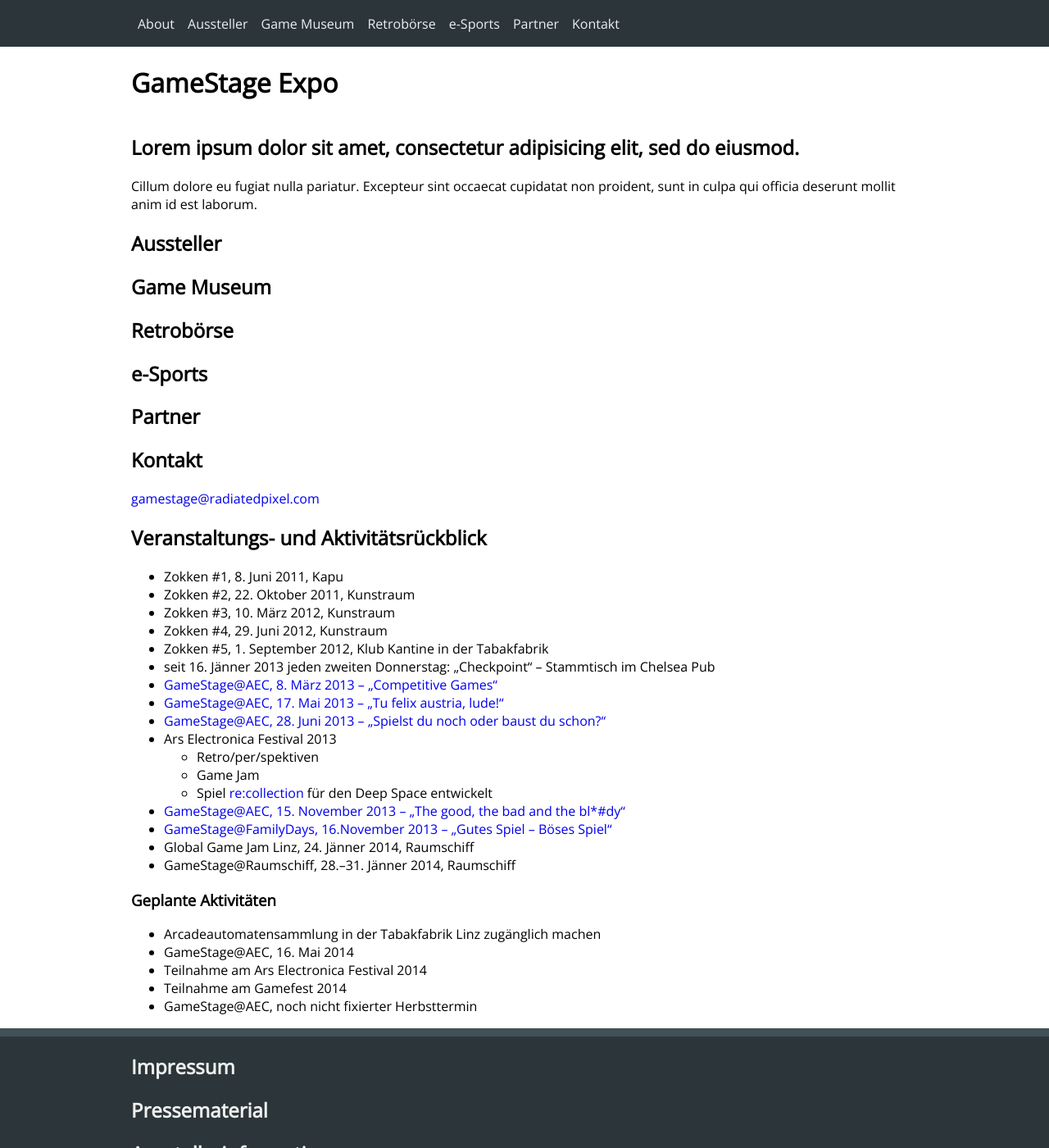
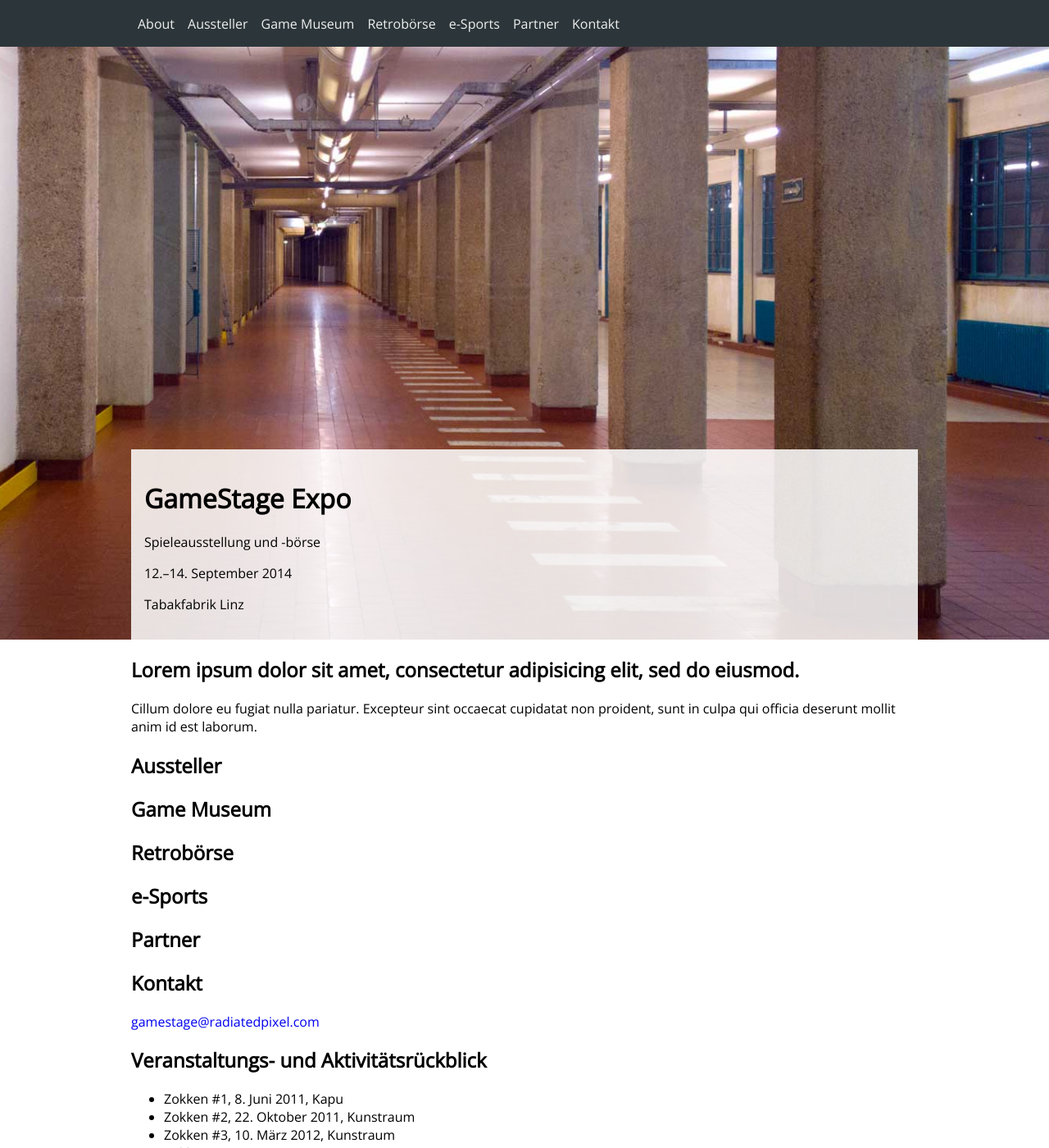
Before and after one commit to Lorti/gsexpo, a Jekyll site: the page built from index.html, in a window 1280 px wide and 1400 px high. Shown: the whole window at 82% size. Built offline with Jekyll 4.4.1, drawn with Linux system fonts in a browser that asks for light colours; nearby versions of some CDN libraries; Markdown is read by kramdown in place of the engine named in the settings.

Commit message:
Hero image of Tabakfabrik Linz added

```diff
--- a/_layouts/default.html
+++ b/_layouts/default.html
@@ -26,7 +26,12 @@
 
     <header class="header">
       <div class="row cf">
-        <h1>GameStage Expo</h1>
+        <div class="headerEventInfo">
+          <h1>GameStage Expo</h1>
+          <p>Spieleausstellung und -börse</p>
+          <p>12.–14. September 2014</p>
+          <p>Tabakfabrik Linz</p>
+        </div>
       </div>
     </header>
 
--- a/css/main.css
+++ b/css/main.css
@@ -1,2 +1,2 @@
-*,*:before,*:after{-moz-box-sizing:border-box;box-sizing:border-box}.cf:before,.cf:after{content:" ";display:table}.cf:after{clear:both}body{margin:0;font-family:'Open Sans', sans-serif}a{text-decoration:none}.row{max-width:60em;margin:0 auto}.mainNavigation{margin:0;padding:0.3em 0;background-color:#2c363a;color:#efefef}.mainNavigation_button{display:block;text-align:center;cursor:pointer}.mainNavigation_button span{font-size:1.5em;text-transform:uppercase}.mainNavigation_container{display:none;list-style:none;padding:0}.mainNavigation_container.activeMenu{display:block}.mainNavigation_item{margin:0.5em auto;text-align:center}.mainNavigation_item a{color:#efefef}.mainNavigation_item a:hover{color:#d5d5d5}.mainNavigation_item a:visited{color:#efefef}.mainNavigation_item a:active{color:#f6a11a}.footer{background-color:#2c363a;color:#efefef;border-top:10px solid #425157}@media screen and (min-width: 640px){.mainNavigation_button{display:none}.mainNavigation_container{display:block}.mainNavigation_item{float:left;padding:0.3em 0.5em}}
+*,*:before,*:after{-moz-box-sizing:border-box;box-sizing:border-box}html,body,.site{height:100%}.cf:before,.cf:after{content:" ";display:table}.cf:after{clear:both}body{margin:0;font-family:'Open Sans', sans-serif}a{text-decoration:none}.row{max-width:60em;margin:0 auto}.mainNavigation{margin:0;padding:0.3em 0;background-color:#2c363a;color:#efefef;position:fixed;width:100%}.mainNavigation_button{display:block;text-align:center;cursor:pointer}.mainNavigation_button span{font-size:1.5em;text-transform:uppercase}.mainNavigation_container{display:none;list-style:none;padding:0}.mainNavigation_container.activeMenu{display:block}.mainNavigation_item{margin:0.5em auto;text-align:center}.mainNavigation_item a{color:#efefef}.mainNavigation_item a:hover{color:#d5d5d5}.mainNavigation_item a:visited{color:#efefef}.header{background:url(../images/tabakfabrik.jpg) center top no-repeat;background-size:cover;padding-top:42.85%;max-height:100%}.headerEventInfo{padding:1em;background-color:rgba(255,255,255,0.85)}.footer{background-color:#2c363a;color:#efefef;border-top:10px solid #425157}@media screen and (min-width: 640px){.mainNavigation_button{display:none}.mainNavigation_container{display:block}.mainNavigation_item{float:left;padding:0.3em 0.5em}}
 /*# sourceMappingURL=main.css.map */
--- a/scss/_navigation.scss
+++ b/scss/_navigation.scss
@@ -3,6 +3,8 @@
 	padding: 0.3em 0;
 	background-color: $gray01;
 	color: $fontColorLight;
+	position: fixed;
+	width: 100%;
 }
 
 .mainNavigation_button{
--- a/scss/main.scss
+++ b/scss/main.scss
@@ -4,6 +4,7 @@
 	box-sizing: border-box;
 }
 
+html, body, .site { height: 100%; }
 
 .cf:before,
 .cf:after {
@@ -48,5 +49,6 @@ a{
 
 
 @import 'navigation';
+@import 'header';
 @import 'footer';
 @import 'mediaQueries';
```
Also changed, not shown: scss/_header.scss (added, +10 -0 lines), images/tabakfabrik.jpg (added), 1 other file.
